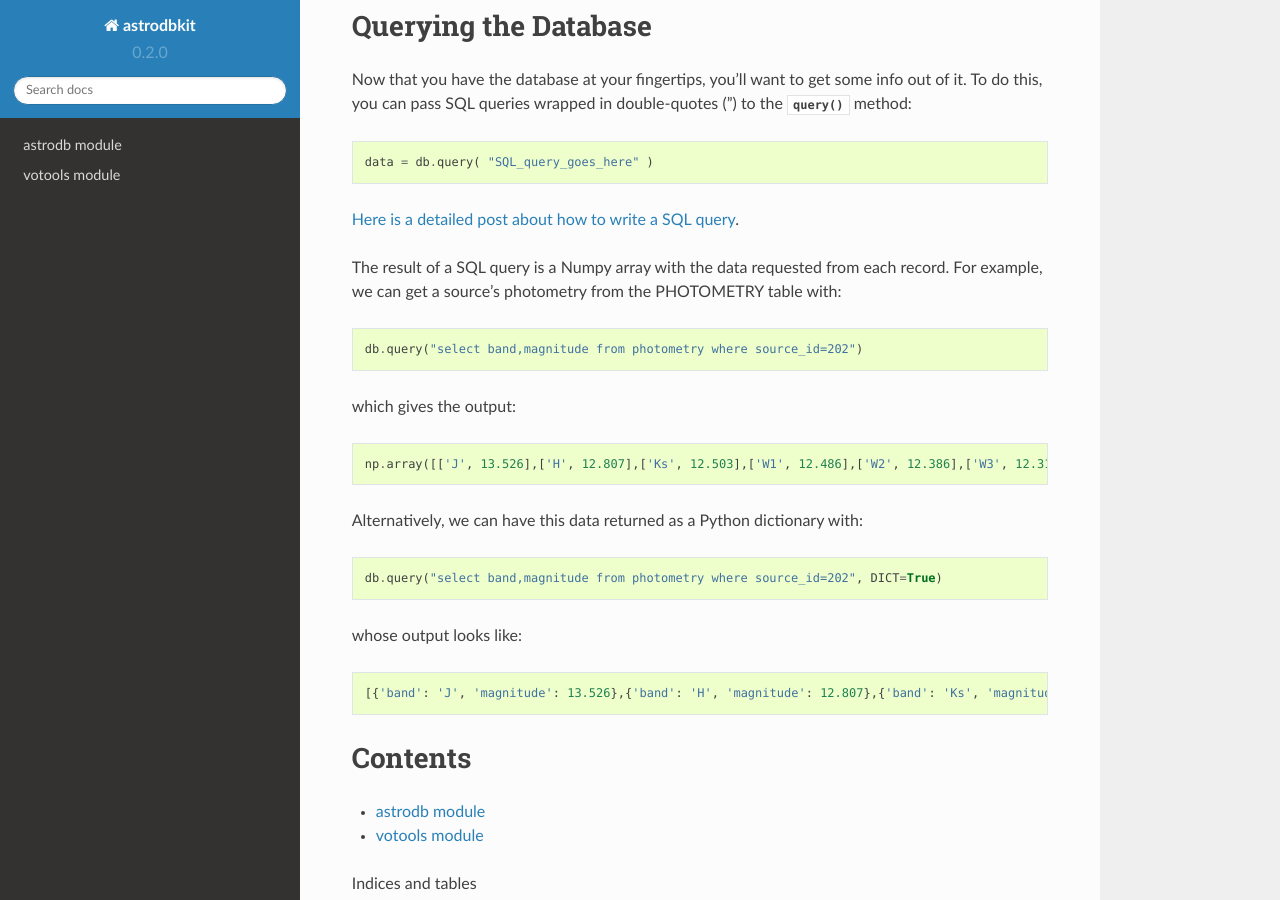
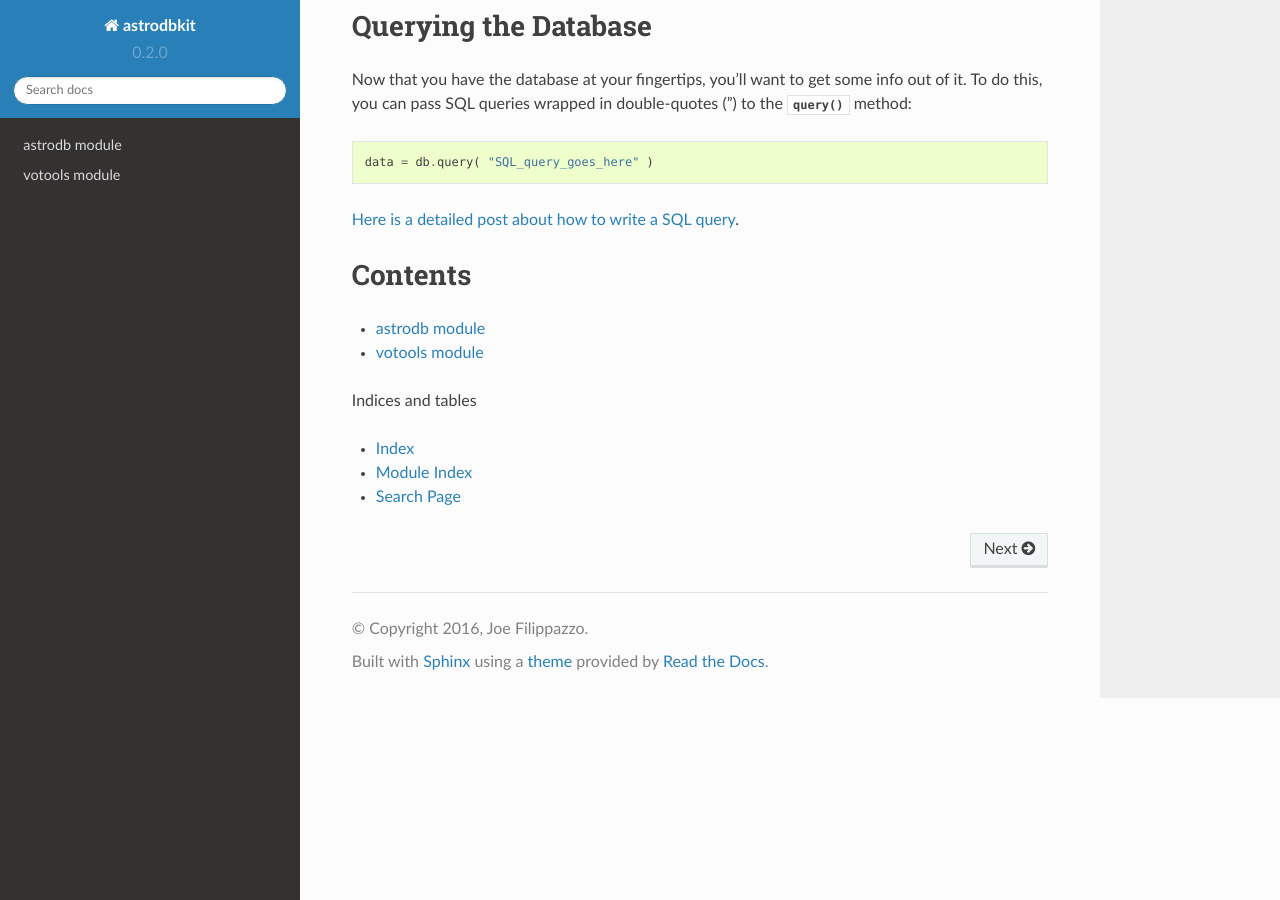
Before and after one commit to BDNYC/astrodbkit, a Sphinx documentation site: the page built from docs/index.rst, in a window 1280 px wide and 900 px high, scrolled down 1051 px. Built offline with Sphinx 7.4.7 and the Read the Docs theme 2.0.0, drawn with Linux system fonts in a browser that asks for light colours.

Commit message:
Removed outdated documentation.

```diff
--- a/docs/index.rst
+++ b/docs/index.rst
@@ -49,23 +49,6 @@ Now that you have the database at your fingertips, you’ll want to get some inf
 
 .. _Here is a detailed post about how to write a SQL query: http://www.bdnyc.org/?p=898
 
-The result of a SQL query is a Numpy array with the data requested from each record. For example, we can get a source's photometry from the PHOTOMETRY table with::
-
-    db.query("select band,magnitude from photometry where source_id=202")
-
-which gives the output::
-
-    np.array([['J', 13.526],['H', 12.807],['Ks', 12.503],['W1', 12.486],['W2', 12.386],['W3', 12.313],['W4', 8.525]])
-
-Alternatively, we can have this data returned as a Python dictionary with::
-
-    db.query("select band,magnitude from photometry where source_id=202", DICT=True)
-
-whose output looks like::
-
-    [{'band': 'J', 'magnitude': 13.526},{'band': 'H', 'magnitude': 12.807},{'band': 'Ks', 'magnitude': 12.503},{'band': 'W1', 'magnitude': 12.486},{'band': 'W2', 'magnitude': 12.386},{'band': 'W3', 'magnitude': 12.313},{'band': 'W4', 'magnitude': 8.525}]
-
-
 Contents
 ========
 
```
